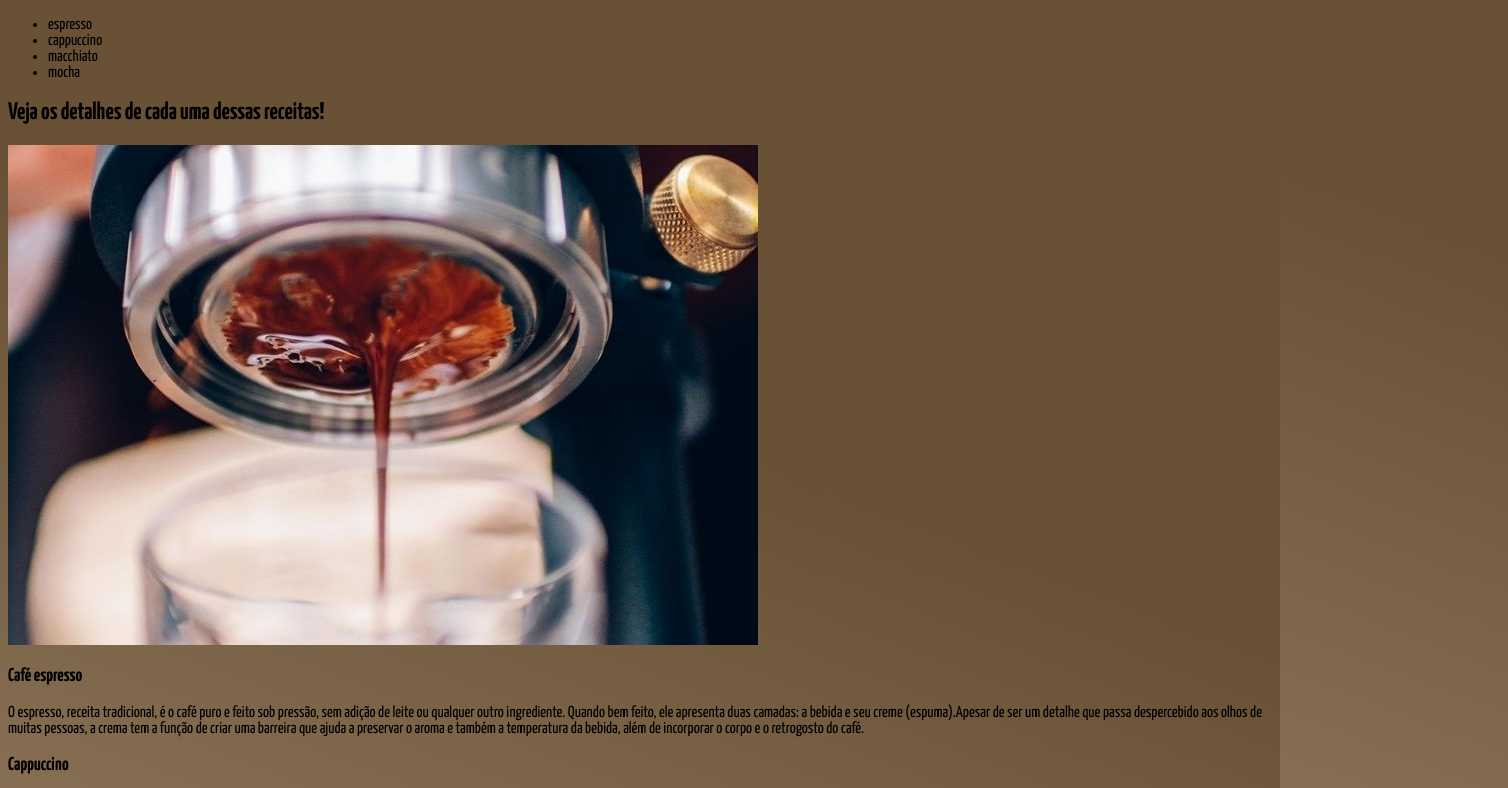
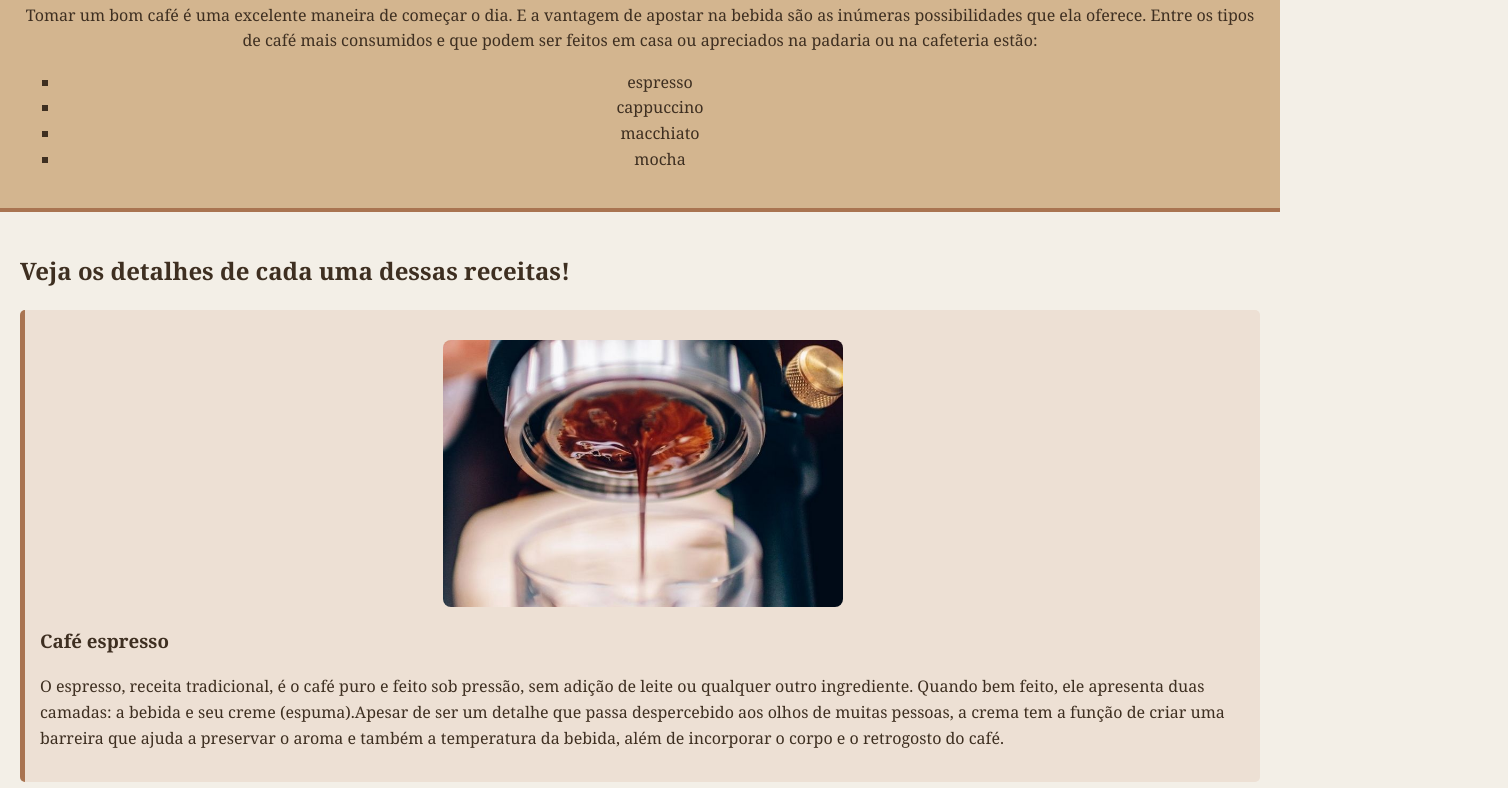
Before and after one commit to Gabriel-Jrs/receitacafe, a plain HTML site: page index.html in a window 1280 px wide. Shown: the part 106-894 px from the top of the page, 1508 px wide, since content can reach past the window. Drawn offline with Linux system fonts and the light colour scheme; files whose address does not match are found by name.

Commit message:
Add files via upload

```diff
--- a/code.CSS
+++ b/code.CSS
@@ -1,9 +1,74 @@
 @import url('https://fonts.googleapis.com/css2?family=Yanone+Kaffeesatz:wght@200..700&display=swap');
 
-.tudo {
-    background: #695136;
-background: linear-gradient(201deg,rgba(105, 81, 54, 1) 20%, rgba(158, 136, 106, 1) 49%, rgba(171, 167, 166, 1) 84%, rgba(255, 255, 255, 1) 100%);
+body.tudo {
+    background-color: #f3efe7;
+    color: #3e2f21;
+    font-family: Georgia, serif;
+    margin: 0;
+    padding: 0;
+    line-height: 1.6;
 }
-body {
-    font-family: "Yanone Kaffeesatz";
+
+.conteudo-topo {
+    background-color: #d3b58f;
+    padding: 20px;
+    text-align: center;
+    border-bottom: 4px solid #a97451;
 }
+
+.conteudo-topo h1 {
+    margin-bottom: 10px;
+}
+
+.conteudo-topo ul {
+    list-style-type: square;
+}
+
+.conteudo-principal {
+    padding: 20px;
+}
+
+.bebida {
+    background-color: #ede0d4;
+    border-left: 5px solid #6f4e37;
+    margin-bottom: 25px;
+    padding: 15px;
+    border-radius: 5px;
+}
+
+.bebida:nth-child(2) {
+    border-left: 5px solid #a97451;
+}
+
+.bebida:nth-child(3) {
+    border-left: 5px solid #8b5e3c;
+}
+
+.bebida:nth-child(4) {
+    border-left: 5px solid #5c4033;
+}
+
+.bebida img {
+    width: 100%;
+    max-width: 400px;
+    display: block;
+    margin: 15px auto;
+    border-radius: 8px;
+}
+
+footer {
+    background-color: #a97451;
+    color: #fff;
+    padding: 10px;
+    text-align: center;
+    margin-top: 30px;
+}
+
+footer a {
+    color: #fff;
+    text-decoration: underline;
+}
+
+footer a:hover {
+    color: #ffe5b4;
+}
```
Also changed, not shown: contato.html (+23 -3 lines).
